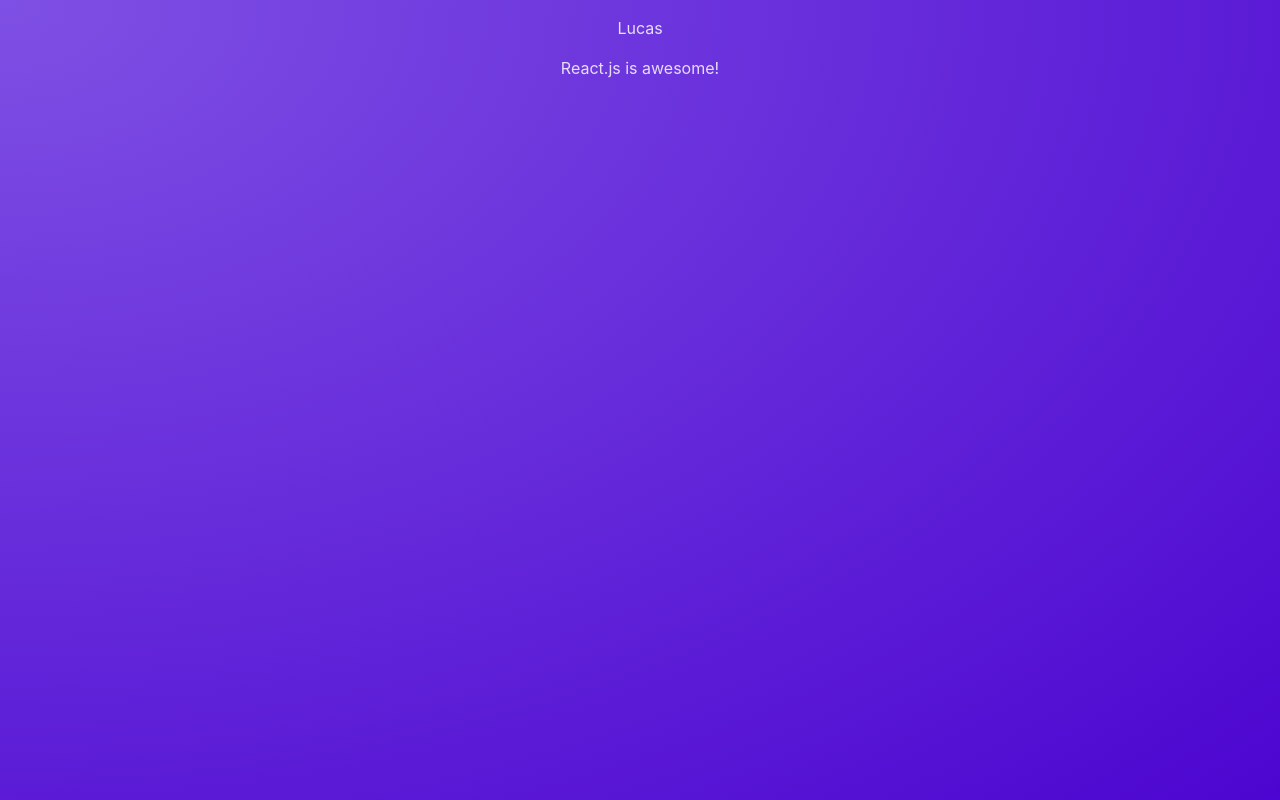
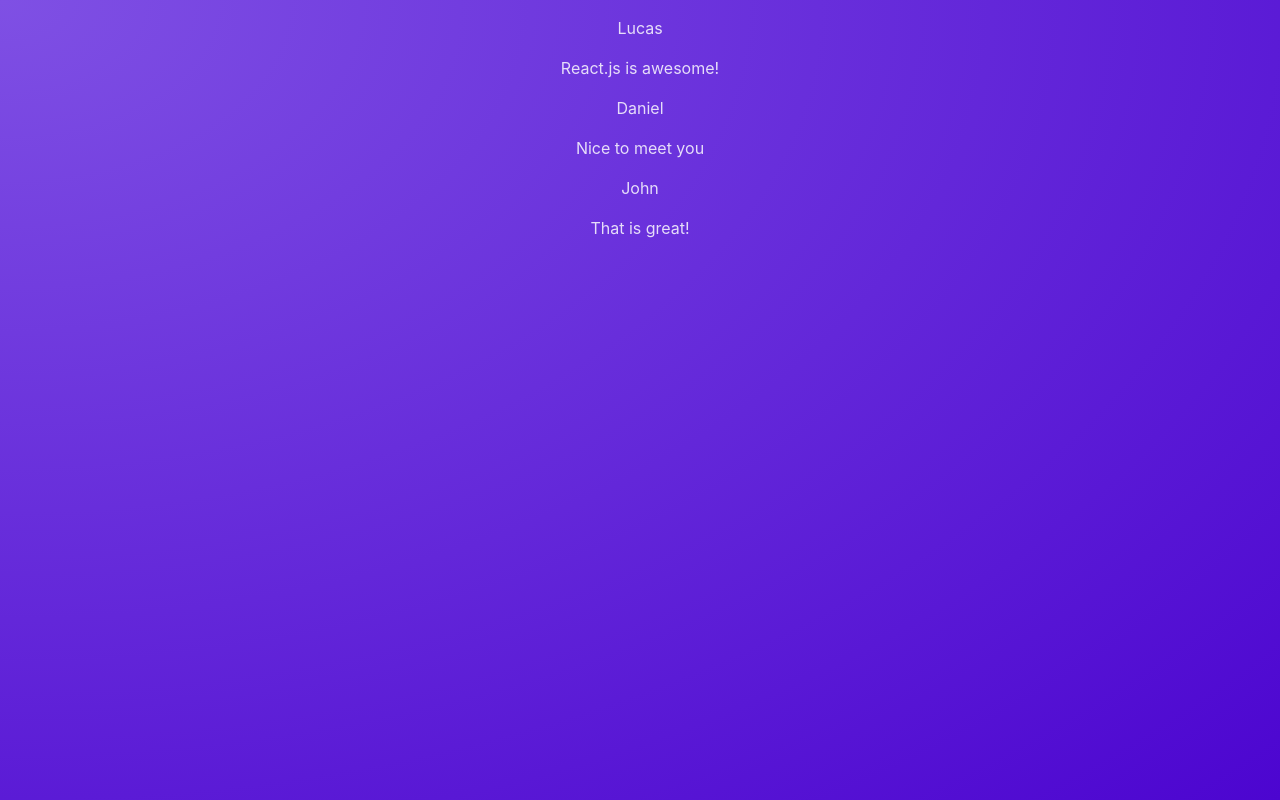
Before and after one commit to lucasdnr/node, a React (Vite) app in the folder react-crash-course/: page / in a window 1280 px wide. Built offline with nearby package versions, Linux system fonts and the light colour scheme.

Commit message:
passing PROPS to Post component

```diff
--- a/react-crash-course/src/App.jsx
+++ b/react-crash-course/src/App.jsx
@@ -1,7 +1,13 @@
 import Post from "./components/Post";
 
 function App() {
-  return <Post />;
+  return (
+    <main>
+      <Post author="Lucas" body="React.js is awesome!" />
+      <Post author="Daniel" body="Nice to meet you" />
+      <Post author="John" body="That is great!" />
+    </main>
+  );
 }
 
 export default App;
--- a/react-crash-course/src/components/Post.jsx
+++ b/react-crash-course/src/components/Post.jsx
@@ -1,12 +1,10 @@
-const names = ["Lucas", "Daniel"];
-
-function Post() {
-  const chosenName = Math.random() > 0.5 ? names[0] : names[1];
+function Post(props) {
+  // const { author, body } = props;
 
   return (
     <div>
-      <p>{chosenName}</p>
-      <p>React.js is awesome!</p>
+      <p>{props.author}</p>
+      <p>{props.body}</p>
     </div>
   );
 }
```
